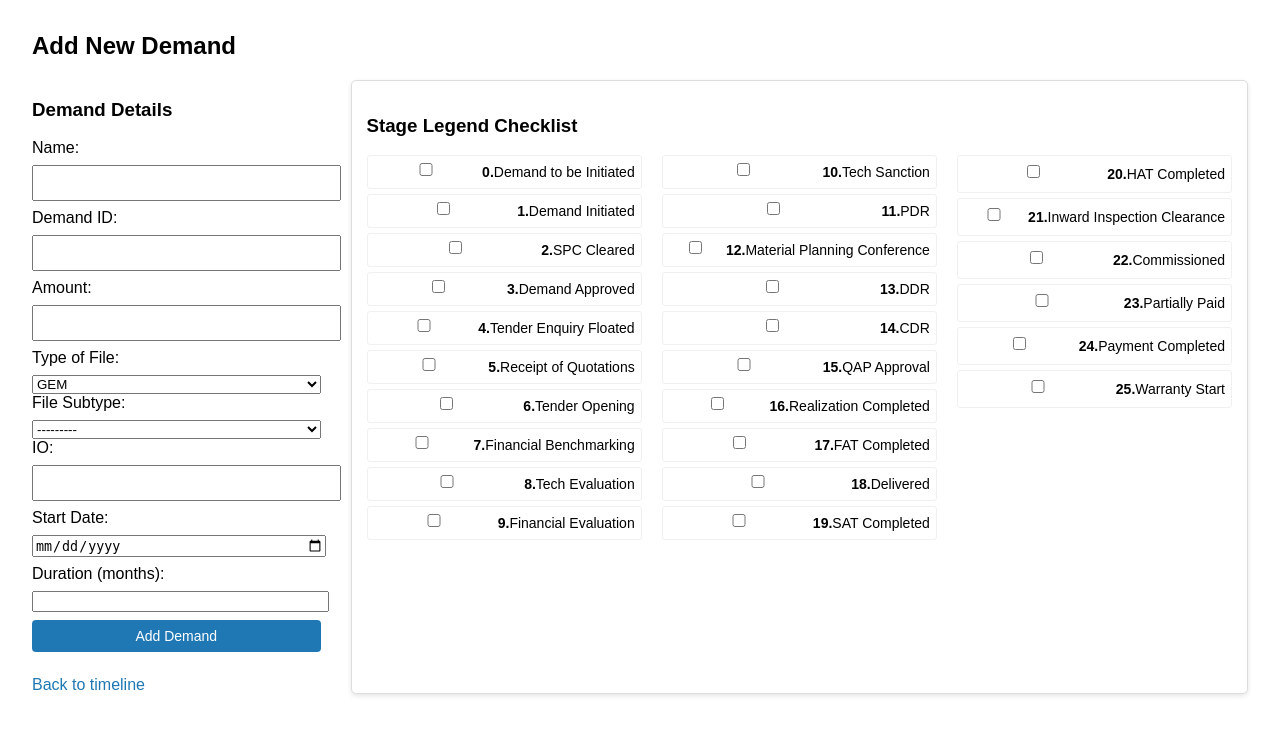
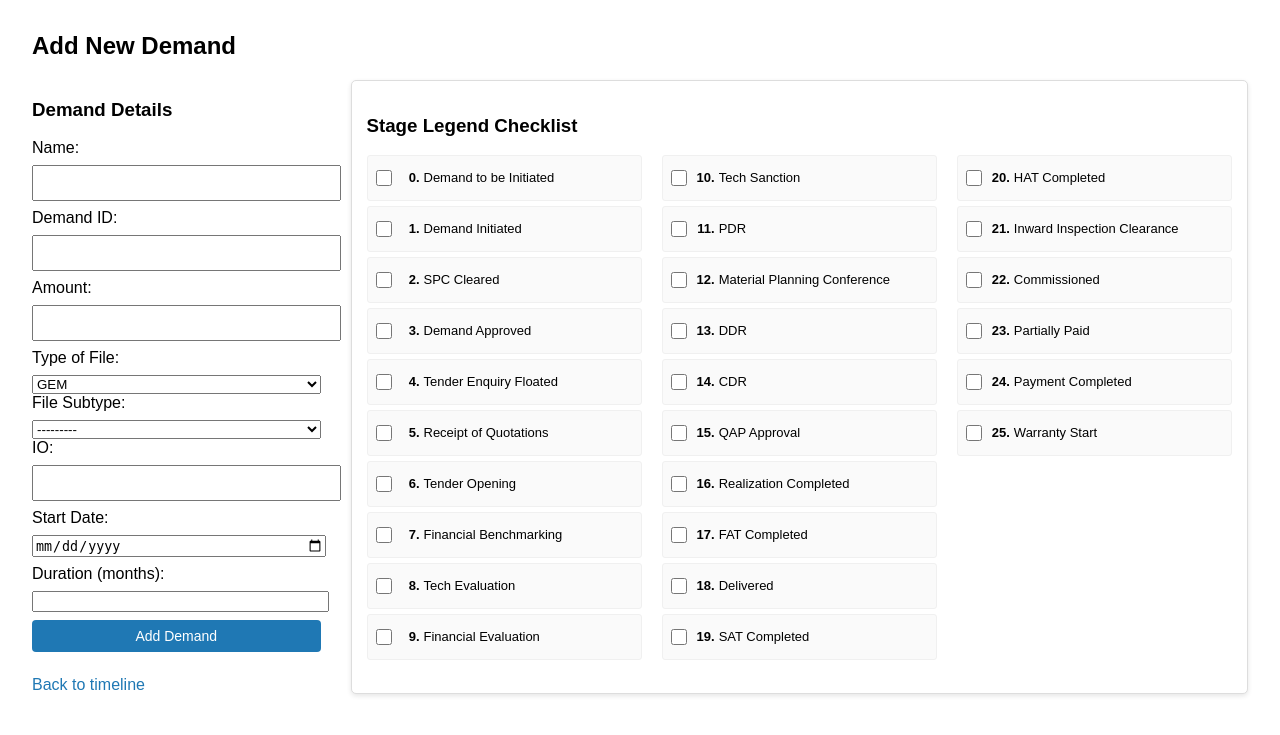
Before and after one commit to sreeya15/test1, a Django app: page /add/ in a window 1280 px wide. Shown: the top 735 px of the page. Run offline with Django 4.2, Linux system fonts and the light colour scheme.

Commit message:
Proper indend in the check box

```diff
--- a/trackerapp/templates/trackerapp/add_demand.html
+++ b/trackerapp/templates/trackerapp/add_demand.html
@@ -1,5 +1,6 @@
 <!DOCTYPE html>
 <html lang="en">
+
 <head>
   <meta charset="UTF-8" />
   <meta name="viewport" content="width=device-width, initial-scale=1" />
@@ -29,7 +30,8 @@
       background-color: #f9f9f9;
     }
 
-  label, input {
+    label,
+    input {
       display: block;
       width: 100%;
       margin-bottom: 0.5rem;
@@ -68,7 +70,7 @@
       border: 1px solid #ddd;
       border-radius: 5px;
       padding: 15px;
-    box-shadow: 0 2px 5px rgba(0,0,0,0.1);
+      box-shadow: 0 2px 5px rgba(0, 0, 0, 0.1);
     }
 
     .stage-title {
@@ -96,14 +98,15 @@
     .stage-item {
       display: flex;
       align-items: center;
-    padding: 4px 6px;
+      padding: 6px 8px;
       border: 1px solid #f0f0f0;
       border-radius: 3px;
-    height: 28px;
+      min-height: 32px;
+      background-color: #fafafa;
     }
 
     .stage-item:hover {
-    background-color: #f9f9f9;
+      background-color: #f0f0f0;
     }
 
     .stage-item label {
@@ -112,28 +115,43 @@
       cursor: pointer;
       width: 100%;
       margin: 0;
-    font-size: 14px;
-    line-height: 1.4;
-    white-space: nowrap;
-    overflow: hidden;
-    text-overflow: ellipsis;
+      font-size: 13px;
+      line-height: 1.3;
+      gap: 8px;
     }
 
     .stage-item input[type="checkbox"] {
-    margin-right: 8px;
-    min-width: 14px;
-    order: -1;
+      flex-shrink: 0;
+      width: 16px;
+      height: 16px;
+      margin: 0;
+      cursor: pointer;
+    }
+
+    .stage-text {
+      flex: 1;
+      display: flex;
+      align-items: center;
+      gap: 4px;
+    }
+
+    .stage-number {
+      font-weight: bold;
+      min-width: 20px;
+      text-align: right;
     }
 
     .stage-color {
       width: 12px;
       height: 12px;
       display: none;
-    margin-right: 6px;
-    border: 1px solid rgba(0,0,0,0.1);
+      flex-shrink: 0;
+      border: 1px solid rgba(0, 0, 0, 0.1);
+      border-radius: 2px;
     }
   </style>
 </head>
+
 <body>
   <h2>Add New Demand</h2>
 
@@ -189,7 +207,7 @@
 
       <script>
         // JavaScript to handle the multi-level dropdown functionality
-        document.addEventListener('DOMContentLoaded', function() {
+        document.addEventListener('DOMContentLoaded', function () {
           const fileTypeSelect = document.getElementById('id_file_type');
           const subtypeSelect = document.getElementById('id_file_subtype');
           const detailSelect = document.getElementById('id_file_detail');
@@ -203,7 +221,7 @@
           updateDetailVisibility();
 
           // Add event listener to file type dropdown
-          fileTypeSelect.addEventListener('change', function() {
+          fileTypeSelect.addEventListener('change', function () {
             // Always show the subtype container when file type changes
             subtypeContainer.style.display = 'block';
             // Reset subtype selection
@@ -215,7 +233,7 @@
           });
 
           // Add event listener to subtype dropdown
-          subtypeSelect.addEventListener('change', function() {
+          subtypeSelect.addEventListener('change', function () {
             // Reset detail selection
             detailSelect.selectedIndex = 0;
             // Update detail visibility
@@ -245,9 +263,13 @@
           <!-- Stage 0 - Demand to be Initiated -->
           <div class="stage-item">
             <label>
-                  <input type="checkbox" name="stage_demand_to_be_initiated" class="stage-checkbox" data-stage="demand_to_be_initiated">
+              <input type="checkbox" name="stage_demand_to_be_initiated" class="stage-checkbox"
+                data-stage="demand_to_be_initiated">
+              <div class="stage-text">
                 <span class="stage-color" style="background-color: #1f78b4;"></span>
-                  <strong>0.</strong> Demand to be Initiated
+                <span class="stage-number">0.</span>
+                <span>Demand to be Initiated</span>
+              </div>
             </label>
           </div>
 
@@ -255,8 +277,11 @@
           <div class="stage-item">
             <label>
               <input type="checkbox" name="stage_demand_initiated" class="stage-checkbox" data-stage="demand_initiated">
+              <div class="stage-text">
                 <span class="stage-color" style="background-color: #33a02c;"></span>
-                  <strong>1.</strong> Demand Initiated
+                <span class="stage-number">1.</span>
+                <span>Demand Initiated</span>
+              </div>
             </label>
           </div>
 
@@ -264,8 +289,11 @@
           <div class="stage-item">
             <label>
               <input type="checkbox" name="stage_spc_cleared" class="stage-checkbox" data-stage="spc_cleared">
+              <div class="stage-text">
                 <span class="stage-color" style="background-color: #fb9a99;"></span>
-                  <strong>2.</strong> SPC Cleared
+                <span class="stage-number">2.</span>
+                <span>SPC Cleared</span>
+              </div>
             </label>
           </div>
 
@@ -273,26 +301,37 @@
           <div class="stage-item">
             <label>
               <input type="checkbox" name="stage_demand_approved" class="stage-checkbox" data-stage="demand_approved">
+              <div class="stage-text">
                 <span class="stage-color" style="background-color: #e31a1c;"></span>
-                  <strong>3.</strong> Demand Approved
+                <span class="stage-number">3.</span>
+                <span>Demand Approved</span>
+              </div>
             </label>
           </div>
 
           <!-- Stage 4 - Tender Enquiry Floated -->
           <div class="stage-item">
             <label>
-                  <input type="checkbox" name="stage_tender_enquiry_floated" class="stage-checkbox" data-stage="tender_enquiry_floated">
+              <input type="checkbox" name="stage_tender_enquiry_floated" class="stage-checkbox"
+                data-stage="tender_enquiry_floated">
+              <div class="stage-text">
                 <span class="stage-color" style="background-color: #fdbf6f;"></span>
-                  <strong>4.</strong> Tender Enquiry Floated
+                <span class="stage-number">4.</span>
+                <span>Tender Enquiry Floated</span>
+              </div>
             </label>
           </div>
 
           <!-- Stage 5 - Receipt of Quotations -->
           <div class="stage-item">
             <label>
-                  <input type="checkbox" name="stage_receipt_of_quotations" class="stage-checkbox" data-stage="receipt_of_quotations">
+              <input type="checkbox" name="stage_receipt_of_quotations" class="stage-checkbox"
+                data-stage="receipt_of_quotations">
+              <div class="stage-text">
                 <span class="stage-color" style="background-color: #ff7f00;"></span>
-                  <strong>5.</strong> Receipt of Quotations
+                <span class="stage-number">5.</span>
+                <span>Receipt of Quotations</span>
+              </div>
             </label>
           </div>
 
@@ -300,17 +339,24 @@
           <div class="stage-item">
             <label>
               <input type="checkbox" name="stage_tender_opening" class="stage-checkbox" data-stage="tender_opening">
+              <div class="stage-text">
                 <span class="stage-color" style="background-color: #cab2d6;"></span>
-                  <strong>6.</strong> Tender Opening
+                <span class="stage-number">6.</span>
+                <span>Tender Opening</span>
+              </div>
             </label>
           </div>
 
           <!-- Stage 7 - Financial Benchmarking -->
           <div class="stage-item">
             <label>
-                  <input type="checkbox" name="stage_financial_benchmarking" class="stage-checkbox" data-stage="financial_benchmarking">
+              <input type="checkbox" name="stage_financial_benchmarking" class="stage-checkbox"
+                data-stage="financial_benchmarking">
+              <div class="stage-text">
                 <span class="stage-color" style="background-color: #6a3d9a;"></span>
-                  <strong>7.</strong> Financial Benchmarking
+                <span class="stage-number">7.</span>
+                <span>Financial Benchmarking</span>
+              </div>
             </label>
           </div>
 
@@ -318,17 +364,24 @@
           <div class="stage-item">
             <label>
               <input type="checkbox" name="stage_tech_evaluation" class="stage-checkbox" data-stage="tech_evaluation">
+              <div class="stage-text">
                 <span class="stage-color" style="background-color: #ffff99;"></span>
-                  <strong>8.</strong> Tech Evaluation
+                <span class="stage-number">8.</span>
+                <span>Tech Evaluation</span>
+              </div>
             </label>
           </div>
 
           <!-- Stage 9 - Financial Evaluation -->
           <div class="stage-item">
             <label>
-                  <input type="checkbox" name="stage_financial_evaluation" class="stage-checkbox" data-stage="financial_evaluation">
+              <input type="checkbox" name="stage_financial_evaluation" class="stage-checkbox"
+                data-stage="financial_evaluation">
+              <div class="stage-text">
                 <span class="stage-color" style="background-color: #b15928;"></span>
-                  <strong>9.</strong> Financial Evaluation
+                <span class="stage-number">9.</span>
+                <span>Financial Evaluation</span>
+              </div>
             </label>
           </div>
         </div>
@@ -339,8 +392,11 @@
           <div class="stage-item">
             <label>
               <input type="checkbox" name="stage_tech_sanction" class="stage-checkbox" data-stage="tech_sanction">
+              <div class="stage-text">
                 <span class="stage-color" style="background-color: #66c2a5;"></span>
-                  <strong>10.</strong> Tech Sanction
+                <span class="stage-number">10.</span>
+                <span>Tech Sanction</span>
+              </div>
             </label>
           </div>
 
@@ -348,17 +404,24 @@
           <div class="stage-item">
             <label>
               <input type="checkbox" name="stage_pdr" class="stage-checkbox" data-stage="pdr">
+              <div class="stage-text">
                 <span class="stage-color" style="background-color: #33a02c;"></span>
-                  <strong>11.</strong> PDR
+                <span class="stage-number">11.</span>
+                <span>PDR</span>
+              </div>
             </label>
           </div>
 
           <!-- Stage 12 - Material Planning Conference -->
           <div class="stage-item">
             <label>
-                  <input type="checkbox" name="stage_material_planning_conference" class="stage-checkbox" data-stage="material_planning_conference">
+              <input type="checkbox" name="stage_material_planning_conference" class="stage-checkbox"
+                data-stage="material_planning_conference">
+              <div class="stage-text">
                 <span class="stage-color" style="background-color: #fb9a99;"></span>
-                  <strong>12.</strong> Material Planning Conference
+                <span class="stage-number">12.</span>
+                <span>Material Planning Conference</span>
+              </div>
             </label>
           </div>
 
@@ -366,8 +429,11 @@
           <div class="stage-item">
             <label>
               <input type="checkbox" name="stage_ddr" class="stage-checkbox" data-stage="ddr">
+              <div class="stage-text">
                 <span class="stage-color" style="background-color: #e31a1c;"></span>
-                  <strong>13.</strong> DDR
+                <span class="stage-number">13.</span>
+                <span>DDR</span>
+              </div>
             </label>
           </div>
 
@@ -375,8 +441,11 @@
           <div class="stage-item">
             <label>
               <input type="checkbox" name="stage_cdr" class="stage-checkbox" data-stage="cdr">
+              <div class="stage-text">
                 <span class="stage-color" style="background-color: #fdbf6f;"></span>
-                  <strong>14.</strong> CDR
+                <span class="stage-number">14.</span>
+                <span>CDR</span>
+              </div>
             </label>
           </div>
 
@@ -384,17 +453,24 @@
           <div class="stage-item">
             <label>
               <input type="checkbox" name="stage_qap_approval" class="stage-checkbox" data-stage="qap_approval">
+              <div class="stage-text">
                 <span class="stage-color" style="background-color: #ff7f00;"></span>
-                  <strong>15.</strong> QAP Approval
+                <span class="stage-number">15.</span>
+                <span>QAP Approval</span>
+              </div>
             </label>
           </div>
 
           <!-- Stage 16 - Realization Completed -->
           <div class="stage-item">
             <label>
-                  <input type="checkbox" name="stage_realization_completed" class="stage-checkbox" data-stage="realization_completed">
+              <input type="checkbox" name="stage_realization_completed" class="stage-checkbox"
+                data-stage="realization_completed">
+              <div class="stage-text">
                 <span class="stage-color" style="background-color: #cab2d6;"></span>
-                  <strong>16.</strong> Realization Completed
+                <span class="stage-number">16.</span>
+                <span>Realization Completed</span>
+              </div>
             </label>
           </div>
 
@@ -402,8 +478,11 @@
           <div class="stage-item">
             <label>
               <input type="checkbox" name="stage_fat_completed" class="stage-checkbox" data-stage="fat_completed">
+              <div class="stage-text">
                 <span class="stage-color" style="background-color: #6a3d9a;"></span>
-                  <strong>17.</strong> FAT Completed
+                <span class="stage-number">17.</span>
+                <span>FAT Completed</span>
+              </div>
             </label>
           </div>
 
@@ -411,8 +490,11 @@
           <div class="stage-item">
             <label>
               <input type="checkbox" name="stage_delivered" class="stage-checkbox" data-stage="delivered">
+              <div class="stage-text">
                 <span class="stage-color" style="background-color: #ffff99;"></span>
-                  <strong>18.</strong> Delivered
+                <span class="stage-number">18.</span>
+                <span>Delivered</span>
+              </div>
             </label>
           </div>
 
@@ -420,8 +502,11 @@
           <div class="stage-item">
             <label>
               <input type="checkbox" name="stage_sat_completed" class="stage-checkbox" data-stage="sat_completed">
+              <div class="stage-text">
                 <span class="stage-color" style="background-color: #b15928;"></span>
-                  <strong>19.</strong> SAT Completed
+                <span class="stage-number">19.</span>
+                <span>SAT Completed</span>
+              </div>
             </label>
           </div>
         </div>
@@ -432,17 +517,24 @@
           <div class="stage-item">
             <label>
               <input type="checkbox" name="stage_hat_completed" class="stage-checkbox" data-stage="hat_completed">
+              <div class="stage-text">
                 <span class="stage-color" style="background-color: #66c2a5;"></span>
-                  <strong>20.</strong> HAT Completed
+                <span class="stage-number">20.</span>
+                <span>HAT Completed</span>
+              </div>
             </label>
           </div>
 
           <!-- Stage 21 - Inward Inspection Clearance -->
           <div class="stage-item">
             <label>
-                  <input type="checkbox" name="stage_inward_inspection_clearance" class="stage-checkbox" data-stage="inward_inspection_clearance">
+              <input type="checkbox" name="stage_inward_inspection_clearance" class="stage-checkbox"
+                data-stage="inward_inspection_clearance">
+              <div class="stage-text">
                 <span class="stage-color" style="background-color: #b2df8a;"></span>
-                  <strong>21.</strong> Inward Inspection Clearance
+                <span class="stage-number">21.</span>
+                <span>Inward Inspection Clearance</span>
+              </div>
             </label>
           </div>
 
@@ -450,8 +542,11 @@
           <div class="stage-item">
             <label>
               <input type="checkbox" name="stage_commissioned" class="stage-checkbox" data-stage="commissioned">
+              <div class="stage-text">
                 <span class="stage-color" style="background-color: #a6cee3;"></span>
-                  <strong>22.</strong> Commissioned
+                <span class="stage-number">22.</span>
+                <span>Commissioned</span>
+              </div>
             </label>
           </div>
 
@@ -459,17 +554,24 @@
           <div class="stage-item">
             <label>
               <input type="checkbox" name="stage_partially_paid" class="stage-checkbox" data-stage="partially_paid">
+              <div class="stage-text">
                 <span class="stage-color" style="background-color: #e31a1c;"></span>
-                  <strong>23.</strong> Partially Paid
+                <span class="stage-number">23.</span>
+                <span>Partially Paid</span>
+              </div>
             </label>
           </div>
 
           <!-- Stage 24 - Payment Completed -->
           <div class="stage-item">
             <label>
-                  <input type="checkbox" name="stage_payment_completed" class="stage-checkbox" data-stage="payment_completed">
+              <input type="checkbox" name="stage_payment_completed" class="stage-checkbox"
+                data-stage="payment_completed">
+              <div class="stage-text">
                 <span class="stage-color" style="background-color: #1f78b4;"></span>
-                  <strong>24.</strong> Payment Completed
+                <span class="stage-number">24.</span>
+                <span>Payment Completed</span>
+              </div>
             </label>
           </div>
 
@@ -477,8 +579,11 @@
           <div class="stage-item">
             <label>
               <input type="checkbox" name="stage_warranty_start" class="stage-checkbox" data-stage="warranty_start">
+              <div class="stage-text">
                 <span class="stage-color" style="background-color: #33a02c;"></span>
-                  <strong>25.</strong> Warranty Start
+                <span class="stage-number">25.</span>
+                <span>Warranty Start</span>
+              </div>
             </label>
           </div>
         </div>
@@ -487,4 +592,5 @@
     </form>
   </div>
 </body>
+
 </html>
```
Lines whose indentation alone changed are shown as unchanged.
